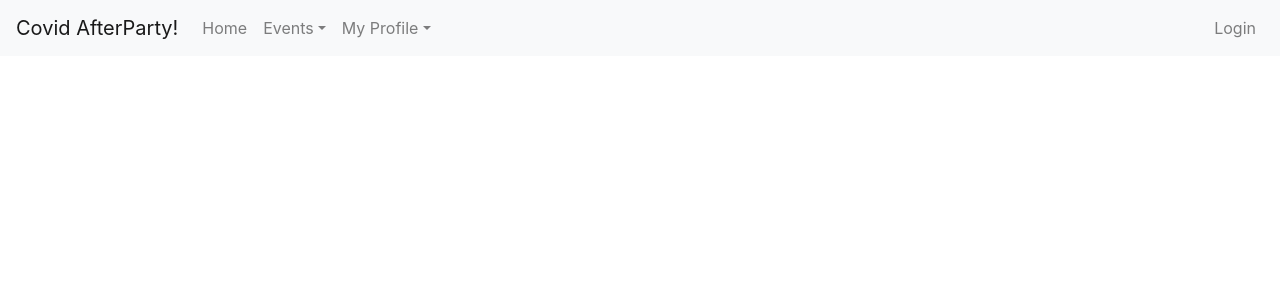
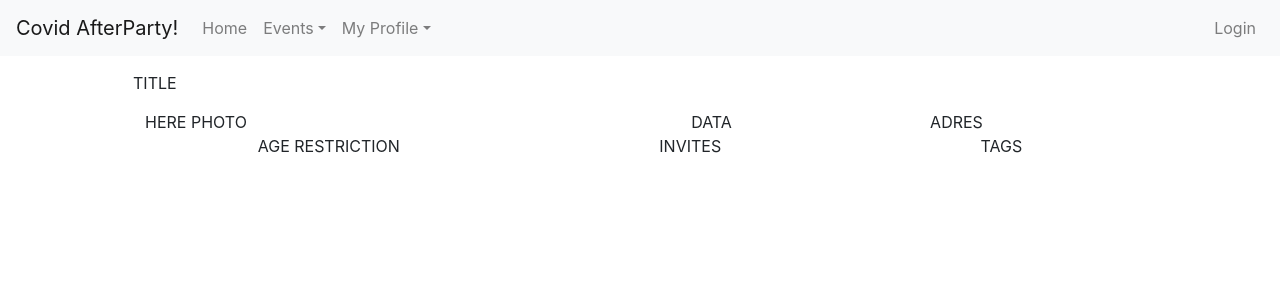
Before and after one commit to MCtyskie/pai_project, a React (Create React App) app in the folder pai_frontend/: page /event_test in a window 1280 px wide. Shown: the top 300 px of the page. Built offline with nearby package versions, Linux system fonts and the light colour scheme.

Commit message:
Login & Signup frontend fixed
Changed api endpoints and forms data

```diff
--- a/pai_frontend/src/App.js
+++ b/pai_frontend/src/App.js
@@ -4,9 +4,10 @@ import {ProfileMenu} from './components/Profile';
 import {WelcomeMenu} from './components/Welcome';
 import 'bootstrap/dist/css/bootstrap.min.css';
 import {BrowserRouter, Route} from "react-router-dom";
-import { EventView } from './components/EventView';
+import { EventView } from './components/Event/EventView';
 import { Login } from './components/Login';
 import { Signup } from './components/Signup';
+import { EventCard } from './components/Event/EventCard';
 
 class App extends Component{
 
@@ -32,6 +33,7 @@ class App extends Component{
 				<Route path="/login" component={Login} />
 				<Route path="/profile" component={ProfileMenu} />
 				<Route path="/events" component={EventView} />
+				<Route path="/event_test" component={EventCard} />
 			</BrowserRouter>
 		</div>
 		);
--- /dev/null
+++ b/pai_frontend/src/components/Event/EventCard.js
@@ -0,0 +1,35 @@
+import React from 'react';
+import "./event.css"
+
+
+class EventCard extends React.Component {
+    constructor(props) {
+        super(props);
+        this.state = {
+
+        }
+    }
+
+    componentDidMount() {
+    }
+
+    render() {
+        return (
+            <div className="event-display">
+                <div className="event-title">TITLE</div>
+                <div className="row-container">
+                    <div className="event-photo">HERE PHOTO</div>
+                    <div className="event-main-info">DATA</div>
+                    <div className="event-main-info">ADRES</div>
+                </div>
+                <div className="row-container">
+                    <div className="event-lower-info">AGE RESTRICTION</div>
+                    <div className="event-lower-info">INVITES</div>
+                    <div className="event-lower-info">TAGS</div>
+                </div>
+            </div>
+        );
+    }
+}
+
+export { EventCard };
--- /dev/null
+++ b/pai_frontend/src/components/Event/event.css
@@ -0,0 +1,37 @@
+.event-container{
+    display:flex;
+}
+
+.event-display{
+    display: flex;
+    justify-content: center;
+    align-items:center;
+    flex-direction: column;
+}
+
+.event-title{
+    width:80%;
+    padding:5px;
+    margin-top: 10px;
+    margin-bottom: 10px;
+}
+
+.row-container{
+    display:flex;
+    flex-direction: row;
+    width:80%;
+    justify-content: space-around;
+}
+
+.event-photo{
+    width:50%;
+}
+
+.event-main-info{
+    width:20%;
+}
+
+.event-lower-info{
+    display: flex;
+
+}
--- a/pai_frontend/src/components/Login.js
+++ b/pai_frontend/src/components/Login.js
@@ -42,9 +42,9 @@ class Login extends React.Component {
         }
         else {
             this.setState({ validated: true });
-            const backend_url = "http://localhost:8081/login";
+            const backend_url = "http://localhost:8081/api/auth/signin";
             axios.post(backend_url, {
-                username: this.state.username,
+                email: this.state.email,
                 password: this.state.password,
             }).then(response => {
                 console.log(response.data);
--- a/pai_frontend/src/components/Signup.js
+++ b/pai_frontend/src/components/Signup.js
@@ -45,10 +45,15 @@ class Signup extends React.Component {
         }
         else {
             this.setState({ validated: true });
-            const backend_url = "http://localhost:8081/signup";
+            const backend_url = "http://localhost:8081/api/auth/signup";
             axios.post(backend_url, {
-                username: this.state.username,
+                name: this.state.name,
+                lastName: this.state.lastName,
+                email: this.state.email,
                 password: this.state.password,
+                birthdate: this.state.birthdate,
+                city: this.state.city,
+                phone: this.state.phone,
             }).then(response => {
                 console.log(response.data);
                 (response.status == 200) ? this.setState({ isLogged: true }) : this.setState({ isLogged: false })
--- a/pai_frontend/src/components/event.css
+++ /dev/null
@@ -1,3 +0,0 @@
-.event-container{
-    display:flex;
-}
```
Also changed, not shown: pai_frontend/src/components/Event/EventDetails.js (added, +24 -0 lines), pai_frontend/src/components/Event/EventView.js (renamed from pai_frontend/src/components/EventView.js).
